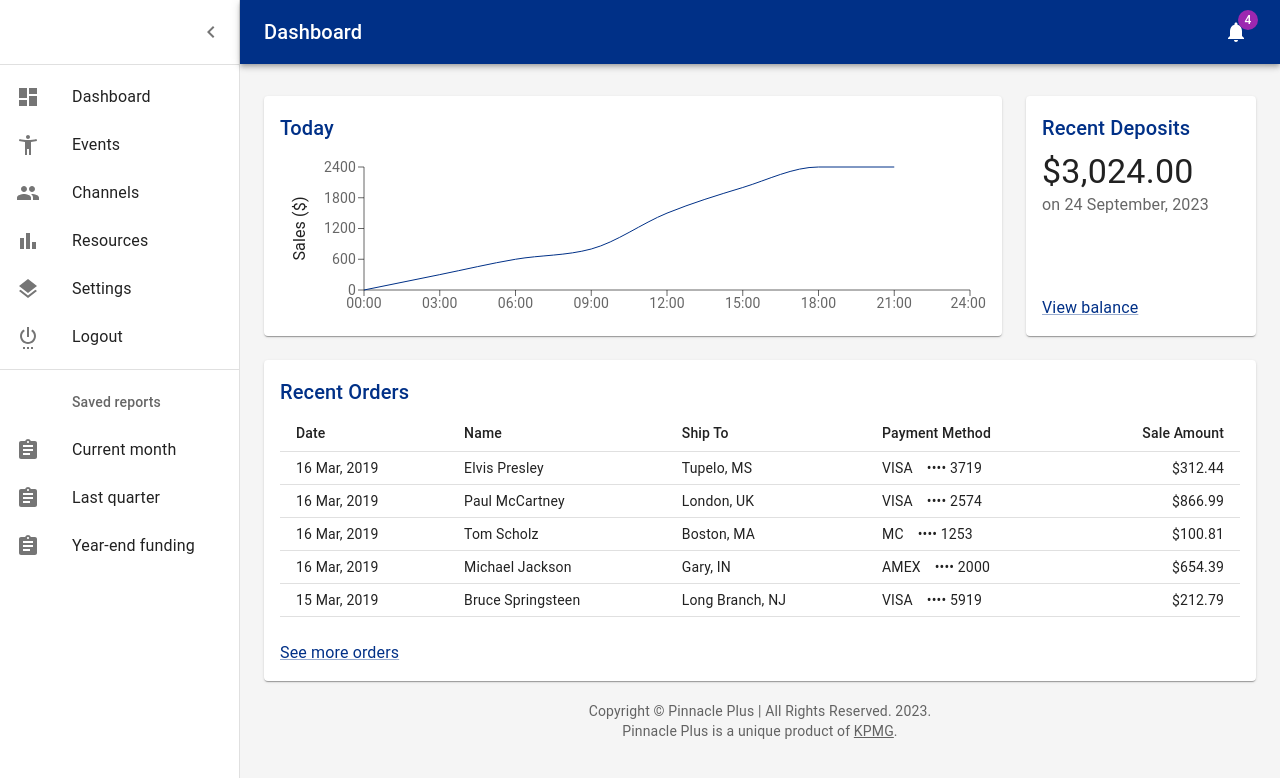
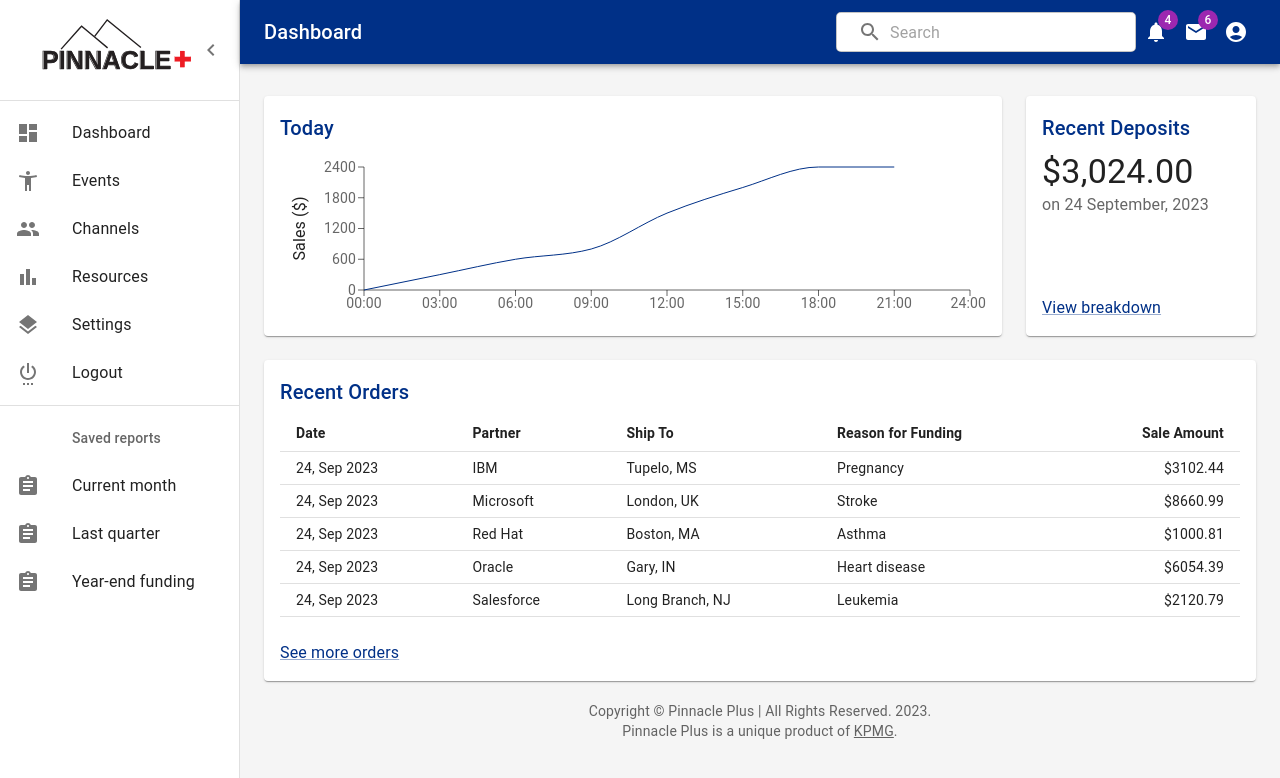
Before and after one commit to emilypmendez/hsibotbrains, a React (Create React App) app: page /dashboard in a window 1280 px wide. Shown: the top 778 px of the page. Built offline with nearby package versions, Linux system fonts and the light colour scheme.

Commit message:
updated dashboard contents

```diff
--- a/src/pages/DashboardPage.js
+++ b/src/pages/DashboardPage.js
@@ -1,7 +1,7 @@
 import React from 'react';
 import ChartService from '../services/ChartService';
 import '../styling/DashboardPage.css';
-import { Container, Box, Typography, Button, Link } from '@mui/material';
+import { Container, Box, Typography, Button, Link, TextField } from '@mui/material';
 import { AppBar, Toolbar, Grid, Paper } from '@mui/material';
 import pinnacleplus from '../pages/assets/pinnacleplus.svg';
 import FooterCopyright from './components/FooterCopyright';
@@ -22,6 +22,9 @@ import Badge from '@mui/material/Badge';
 import MenuIcon from '@mui/icons-material/Menu';
 import ChevronLeftIcon from '@mui/icons-material/ChevronLeft';
 import NotificationsIcon from '@mui/icons-material/Notifications';
+import EmailIcon from '@mui/icons-material/Email';
+import AccountCircleIcon from '@mui/icons-material/AccountCircle';
+import SearchIcon from '@mui/icons-material/Search';
 
 
 function DashboardPage() {
@@ -111,9 +114,36 @@ function DashboardPage() {
             >
               Dashboard
             </Typography>
+
+            {/* Add the search bar here */}
+            <TextField
+              sx={{ backgroundColor: 'background.default', borderRadius: '5px', width: '300px' }}
+              variant="outlined"
+              size="small"
+              placeholder="Search"
+              InputProps={{
+                startAdornment: (
+                  <IconButton>
+                    <SearchIcon />
+                  </IconButton>
+                ),
+              }}
+            />
+            {/* End of search bar */}
+
             <IconButton color="inherit">
               <Badge badgeContent={4} color="secondary">
                 <NotificationsIcon />
+              </Badge>
+            </IconButton>
+            <IconButton color="inherit">
+              <Badge badgeContent={6} color="secondary">
+                <EmailIcon />
+              </Badge>
+            </IconButton>
+            <IconButton color="inherit">
+              <Badge badgeContent={0} color="secondary">
+                <AccountCircleIcon />
               </Badge>
             </IconButton>
           </Toolbar>
@@ -127,6 +157,7 @@ function DashboardPage() {
               px: [1],
             }}
           >
+            <img src={pinnacleplus} alt="Pinnacle Plus Logo" width="150" height="100" />
             <IconButton onClick={toggleDrawer}>
               <ChevronLeftIcon />
             </IconButton>
--- a/src/pages/components/Deposits.js
+++ b/src/pages/components/Deposits.js
@@ -19,7 +19,7 @@ export default function Deposits() {
       </Typography>
       <div>
         <Link color="primary" href="#" onClick={preventDefault}>
-          View balance
+          View breakdown
         </Link>
       </div>
     </React.Fragment>
--- a/src/pages/components/Orders.js
+++ b/src/pages/components/Orders.js
@@ -15,36 +15,43 @@ function createData(id, date, name, shipTo, paymentMethod, amount) {
 const rows = [
   createData(
     0,
-    '16 Mar, 2019',
-    'Elvis Presley',
+    '24, Sep 2023',
+    'IBM',
     'Tupelo, MS',
-    'VISA ⠀•••• 3719',
-    312.44,
+    'Pregnancy',
+    3102.44,
   ),
   createData(
     1,
-    '16 Mar, 2019',
-    'Paul McCartney',
+    '24, Sep 2023',
+    'Microsoft',
     'London, UK',
-    'VISA ⠀•••• 2574',
-    866.99,
+    'Stroke',
+    8660.99,
   ),
-  createData(2, '16 Mar, 2019', 'Tom Scholz', 'Boston, MA', 'MC ⠀•••• 1253', 100.81),
+  createData(
+    2,
+    '24, Sep 2023',
+    'Red Hat',
+    'Boston, MA',
+    'Asthma',
+    1000.81
+  ),
   createData(
     3,
-    '16 Mar, 2019',
-    'Michael Jackson',
+    '24, Sep 2023',
+    'Oracle',
     'Gary, IN',
-    'AMEX ⠀•••• 2000',
-    654.39,
+    'Heart disease',
+    6054.39,
   ),
   createData(
     4,
-    '15 Mar, 2019',
-    'Bruce Springsteen',
+    '24, Sep 2023',
+    'Salesforce',
     'Long Branch, NJ',
-    'VISA ⠀•••• 5919',
-    212.79,
+    'Leukemia',
+    2120.79,
   ),
 ];
 
@@ -59,11 +66,11 @@ export default function Orders() {
       <Table size="small">
         <TableHead>
           <TableRow>
-            <TableCell>Date</TableCell>
-            <TableCell>Name</TableCell>
-            <TableCell>Ship To</TableCell>
-            <TableCell>Payment Method</TableCell>
-            <TableCell align="right">Sale Amount</TableCell>
+            <TableCell><strong>Date</strong></TableCell>
+            <TableCell><strong>Partner</strong></TableCell>
+            <TableCell><strong>Ship To</strong></TableCell>
+            <TableCell><strong>Reason for Funding</strong></TableCell>
+            <TableCell align="right"><strong>Sale Amount</strong></TableCell>
           </TableRow>
         </TableHead>
         <TableBody>
```
Also changed, not shown: 1 other file (tests, documents, lock files or other folders).
